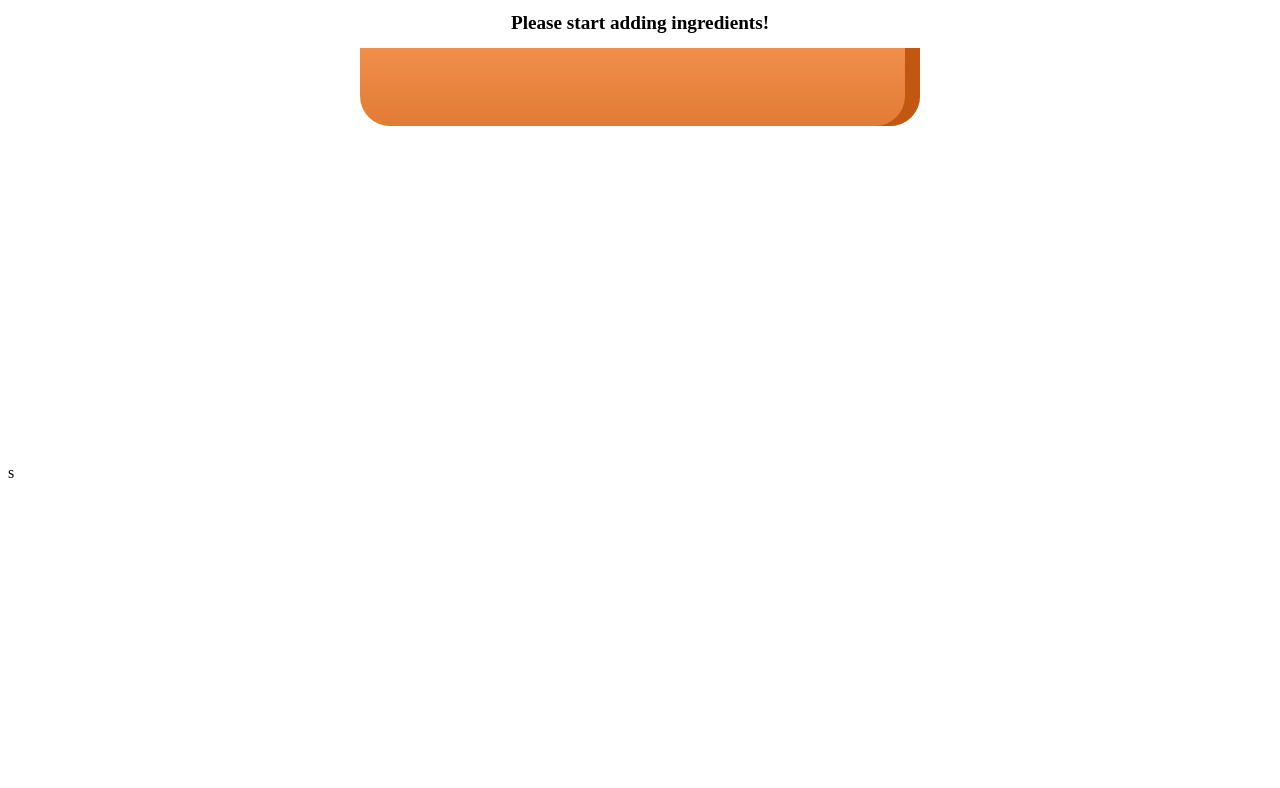
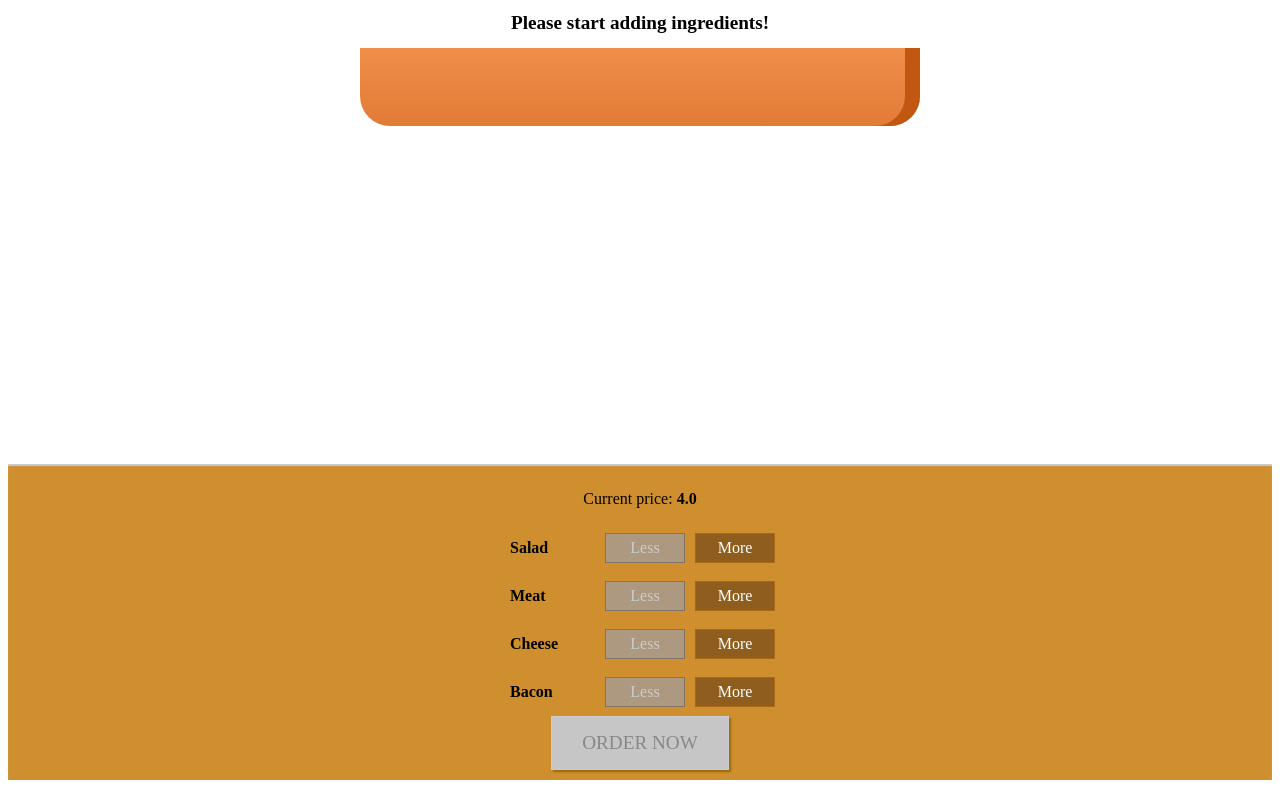
Before and after one commit to LordGemma/React-practice, a React app in the folder burger/: page / in a window 1280 px wide. Shown: the part 242-1030 px from the top of the page. Before the commit the page ends 800 px from the top, so only its background shows below. Built offline with nearby package versions, Linux system fonts and the light colour scheme; the HTML template or start-up script is replaced by a standard one.

Commit message:
update burger project - Add ingredients - Remove ingredients - Disable "Less" button when count of ingredients is 0

```diff
--- a/burger/src/App.js
+++ b/burger/src/App.js
@@ -9,7 +9,7 @@
 			<div>
 				<Layout>
 					<h1>Text</h1>
-					<BurgerBuilder />s
+					<BurgerBuilder />
 				</Layout>
 			</div>
 		);
--- /dev/null
+++ b/burger/src/components/Burger/BuildControls/BuildControl/BuildControl.js
@@ -0,0 +1,19 @@
+import React from 'react';
+import classes from './BuildControl.module.css';
+
+const buildControl = (props) => {
+    return (
+        <div className={classes.BuildControl}>
+            <div className={classes.Label}>{props.label}</div>
+            <button
+                className={classes.Less}
+                onClick={props.removed}
+                disabled={props.disabled}>Less</button>
+            <button
+                className={classes.More}
+                onClick={props.added}>More</button>
+        </div>
+    );
+};
+
+export default buildControl;
--- /dev/null
+++ b/burger/src/components/Burger/BuildControls/BuildControl/BuildControl.module.css
@@ -0,0 +1,56 @@
+.BuildControl {
+    display: flex;
+    justify-content: space-between;
+    align-items: center;
+    margin: 5px 0;
+}
+
+.BuildControl button {
+    display: block;
+    font: inherit;
+    padding: 5px;
+    margin: 0 5px;
+    width: 80px;
+    border: 1px solid #AA6817;
+    cursor: pointer;
+    outline: none;
+}
+
+.BuildControl button:disabled {
+    background-color: #AC9980;
+    border: 1px solid #7E7365;
+    color: #ccc;
+    cursor: default;
+}
+
+.BuildControl button:hover:disabled {
+    background-color: #AC9980;
+    color: #ccc;
+    cursor: not-allowed;
+}
+
+.Label {
+    padding: 10px;
+    font-weight: bold;
+    width: 80px;
+}
+
+.BuildControl .Less {
+    background-color: #D39952;
+    color: white;
+}
+
+.BuildControl .More {
+    background-color: #8F5E1E;
+    color: white;
+}
+
+.BuildControl .Less:hover, .BuildControl .Less:active {
+    background-color: #DAA972;
+    color: white;
+}
+
+.BuildControl .More:hover,.BuildControl .More:active {
+    background-color: #99703F;
+    color: white;
+}
--- a/burger/src/components/Burger/BuildControls/BuildControls.js
+++ b/burger/src/components/Burger/BuildControls/BuildControls.js
@@ -1,10 +1,31 @@
 import React from 'react';
 import classes from './BuildControls.module.css';
+import BuildControl from './BuildControl/BuildControl';
+
+const controls = [
+    {label: 'Salad', type: 'salad'},
+    {label: 'Meat', type: 'meat'},
+    {label: 'Cheese', type: 'cheese'},
+    {label: 'Bacon', type: 'bacon'},
+];
 
 const buildControls = (props) => {
     return (
-        <div>
+        <div className={classes.BuildControls}>
+            <p>Current price: <strong>{props.price.toFixed(1)}</strong></p>
+            {
+                controls.map(control => (
+                    <BuildControl
+                        key={control.label}
+                        label={control.label}
+                        added={() => props.ingredientAdded(control.type)}
+                        removed={() => props.ingredientRemoved(control.type)}
+                        disabled={props.disabled[control.type]}
 
+                    />
+                ))
+            }
+            <button className={classes.OrderButton} disabled={!props.purchasable}>Order Now</button>
         </div>
     );
 };
--- a/burger/src/components/Burger/BuildControls/BuildControls.module.css
+++ b/burger/src/components/Burger/BuildControls/BuildControls.module.css
@@ -1,3 +1,52 @@
 .BuildControls {
+    width: 100%;
+    background-color: #cf8f2e;
+    display: flex;
+    flex-flow: column;
+    align-items: center;
+    box-shadow: inset 0 2px 1px #ccc;
+    margin: auto;
+    padding: 10px 0;
+}
 
+.OrderButton {
+    background-color: #DAD735;
+    outline: none;
+    cursor: pointer;
+    border: 1px solid #966909;
+    color: #966909;
+    font-family: inherit;
+    font-size: 1.2em;
+    padding: 15px 30px;
+    box-shadow: 2px 2px 2px #966909;
+    text-transform: uppercase;
 }
+
+.OrderButton:hover, .OrderButton:active {
+    background-color: #A0DB41;
+    border: 1px solid #966909;
+    color: #966909;
+}
+
+.OrderButton:disabled {
+    background-color: #C7C6C6;
+    cursor: not-allowed;
+    border: 1px solid #ccc;
+    color: #888888;
+}
+
+.OrderButton:not(:disabled) {
+    animation: enable 0.3s linear;
+}
+
+@keyframes enable {
+    0% {
+        transform: scale(1);
+    }
+    60% {
+        transform: scale(1.1);
+    }
+    100% {
+        transform: scale(1);
+    }
+}
--- a/burger/src/containers/BurgerBuilder/BurgerBuilder.js
+++ b/burger/src/containers/BurgerBuilder/BurgerBuilder.js
@@ -1,6 +1,13 @@
 import React, { Fragment, Component } from 'react';
 import Burger from '../../components/Burger/Burger';
 import BuildControls from '../../components/Burger/BuildControls/BuildControls';
+
+const INGREDIENT_PRICES = {
+	salad: 0.5,
+	cheese: 0.4,
+	meat: 1.3,
+	bacon: 1.5
+};
 
 class BurgerBuilder extends Component {
 	constructor(props) {
@@ -10,15 +17,77 @@
 				cheese: 0,
 				salad: 0,
 				meat: 0,
-			}
+				bacon: 0
+			},
+			totalPrice: 4,
+			purchasable: false
+		};
+
+		this.addIngredientHandler = this.addIngredientHandler.bind(this);
+		this.removeIngredientHandler = this.removeIngredientHandler.bind(this);
+	}
+
+	updatePurchase(ingredients) {
+		const sum = Object.keys(ingredients)
+			.map(ingKey => ingredients[ingKey])
+			.reduce((sum, el) => {
+				return sum + el;
+			}, 0);
+		this.setState({purchasable: sum > 0})
+	}
+
+	addIngredientHandler(type) {
+		const oldCount = this.state.ingredients[type];
+		const updatedCount = oldCount + 1;
+		const updatedIngredients = {
+			...this.state.ingredients
+		};
+		updatedIngredients[type] = updatedCount;
+		const priceAddition = INGREDIENT_PRICES[type];
+		const oldPrice = this.state.totalPrice;
+		const newPrice = priceAddition + oldPrice;
+		this.setState({
+			ingredients: updatedIngredients,
+			totalPrice: newPrice
+		});
+		this.updatePurchase(updatedIngredients);
+	}
+
+	removeIngredientHandler(type) {
+		const oldCount = this.state.ingredients[type];
+		if(oldCount <= 0) {
+			return;
 		}
+		const updatedCount = oldCount - 1;
+		const updatedIngredients = {
+			...this.state.ingredients
+		};
+		updatedIngredients[type] = updatedCount;
+		const priceDeduction = INGREDIENT_PRICES[type];
+		const oldPrice = this.state.totalPrice;
+		const newPrice = oldPrice - priceDeduction;
+		this.setState({
+			ingredients: updatedIngredients,
+			totalPrice: newPrice
+		});
+		this.updatePurchase(updatedIngredients);
 	}
 
 	render() {
+		const disabledInfo = {...this.state.ingredients};
+		for(let key in disabledInfo) {
+			disabledInfo[key] = disabledInfo[key] <= 0;
+		}
 		return (
 			<Fragment>
 				<Burger ingredients={this.state.ingredients}/>
-				<BuildControls />
+				<BuildControls
+					ingredientAdded={this.addIngredientHandler}
+					ingredientRemoved={this.removeIngredientHandler}
+					disabled={disabledInfo}
+					price={this.state.totalPrice}
+					purchasable={this.state.purchasable}
+				/>
 			</Fragment>
 		);
 	}
```
Also changed, not shown: burger/src/components/UI/Modal/Modal.js (added), burger/src/components/UI/Modal/Modal.module.css (added).
